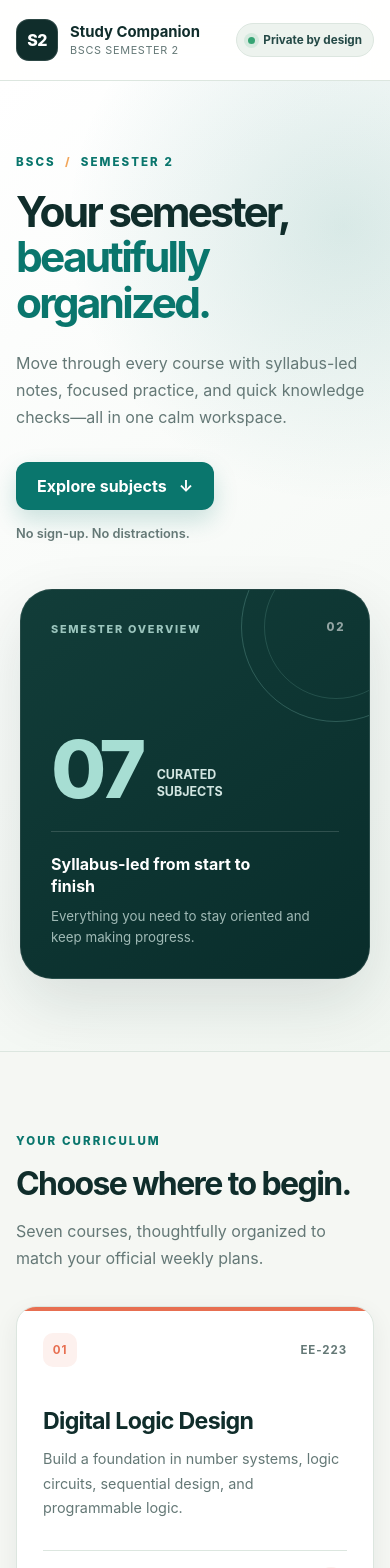
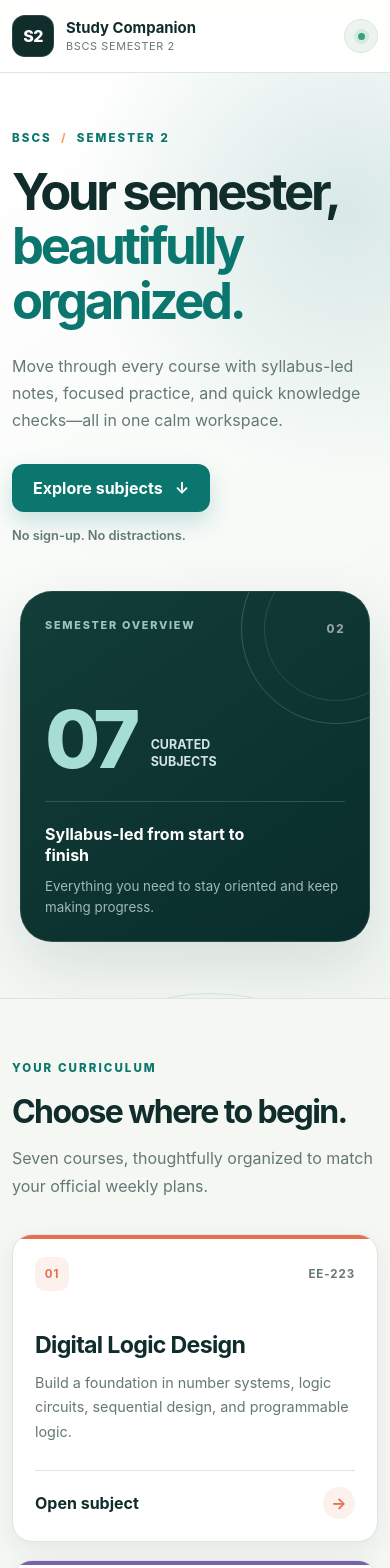
Before and after one commit to hasansaeed1202-stack/bscs-semester-2-ai-tutor, a React (Vite) app: page / in a window 390 px wide. Shown: the top 1568 px of the page. Built offline with nearby package versions, Linux system fonts and the light colour scheme.

Commit message:
Polish responsive accessibility integration
Co-Authored-By: Paperclip <noreply@paperclip.ing>

```diff
--- a/src/components/AppShell.jsx
+++ b/src/components/AppShell.jsx
@@ -11,7 +11,7 @@ export default function AppShell({ children }) {
               <small>BSCS Semester 2</small>
             </span>
           </a>
-          <span className="status-badge"><span aria-hidden="true" /> Private by design</span>
+          <span className="status-badge"><span aria-hidden="true" /><span className="status-label">Private by design</span></span>
         </div>
       </header>
       <main id="main-content">{children}</main>
--- a/src/components/TopicNavigation.jsx
+++ b/src/components/TopicNavigation.jsx
@@ -13,13 +13,18 @@ export default function TopicNavigation({ units, activeTopicId, onSelect }) {
   useEffect(() => {
     if (typeof window.matchMedia !== 'function') return
     const query = window.matchMedia('(min-width: 960px)')
-    const update = () => setIsDesktop(query.matches)
+    const update = () => {
+      setIsDesktop(query.matches)
+      if (query.matches) setOpen(false)
+    }
     query.addEventListener('change', update)
     return () => query.removeEventListener('change', update)
   }, [])
 
   useEffect(() => {
     if (!open) return
+    const previousOverflow = document.body.style.overflow
+    document.body.style.overflow = 'hidden'
     const drawer = drawerRef.current
     drawer?.querySelector('button')?.focus()
     function handleKeyDown(event) {
@@ -42,7 +47,10 @@ export default function TopicNavigation({ units, activeTopicId, onSelect }) {
       }
     }
     document.addEventListener('keydown', handleKeyDown)
-    return () => document.removeEventListener('keydown', handleKeyDown)
+    return () => {
+      document.removeEventListener('keydown', handleKeyDown)
+      document.body.style.overflow = previousOverflow
+    }
   }, [open])
 
   function closeDrawer({ restoreFocus = true } = {}) {
--- a/src/components/TutorChat.jsx
+++ b/src/components/TutorChat.jsx
@@ -111,7 +111,7 @@ export default function TutorChat({ subject, activeTopicId }) {
       </header>
       <p className="tutor-notice"><strong>Study responsibly.</strong> The tutor can make mistakes, so check important answers. Don’t share personal information. This conversation stays in this browser tab.</p>
       {messages.length > 0 && <a className="skip-latest" href={`#latest-${subject.slug}`}>Skip to latest response</a>}
-      <div className="transcript" aria-label={`${subject.title} tutor conversation`}>
+      <div className="transcript" role="log" aria-live="polite" aria-relevant="additions" aria-label={`${subject.title} tutor conversation`}>
         {!messages.length && <div className="tutor-empty"><span className="empty-chat-icon" aria-hidden="true">&#10022;</span><h3>What would you like to learn?</h3><p>Ask for a clear explanation, a worked example, a practice problem, or a quick quiz about this course.</p><ul aria-label="Example questions"><li>Explain a difficult concept</li><li>Walk through an example</li><li>Test my understanding</li></ul></div>}
         {messages.map((message, index) => <article className={`chat-message ${message.role}`} key={`${message.role}-${index}`}><span className="message-avatar" aria-hidden="true">{message.role === 'user' ? 'Y' : 'AI'}</span><div><strong>{message.role === 'user' ? 'You' : 'Tutor'}</strong><p>{message.content}</p></div></article>)}
         {state === 'sending' && <div className="tutor-pending" role="status"><span className="message-avatar" aria-hidden="true">AI</span><div><strong>Tutor</strong><span className="thinking-dots" aria-label="Tutor is thinking"><i /><i /><i /></span></div></div>}
@@ -121,7 +121,7 @@ export default function TutorChat({ subject, activeTopicId }) {
       <p className="visually-hidden" aria-live="polite">{state === 'idle' && messages.at(-1)?.role === 'assistant' ? 'Tutor response received.' : ''}</p>
       <form className="tutor-composer" onSubmit={send}>
         <div className="composer-label"><label htmlFor={`tutor-input-${subject.slug}`}>Your question</label><small>about {subject.title}</small></div>
-        <div className="composer-field"><textarea id={`tutor-input-${subject.slug}`} value={draft} onChange={(event) => setDraft(event.target.value)} maxLength="4000" rows="3" placeholder="Type your study question…" disabled={state === 'sending'} /><span className="character-count" aria-hidden="true">{draft.length}/4000</span></div>
+        <div className="composer-field"><textarea id={`tutor-input-${subject.slug}`} value={draft} onChange={(event) => setDraft(event.target.value)} maxLength="4000" rows="3" placeholder="Type your study question…" disabled={state === 'sending'} aria-describedby={`tutor-count-${subject.slug}`} /><span id={`tutor-count-${subject.slug}`} className="character-count">{draft.length} of 4000 characters</span></div>
         <div className="composer-actions"><p>AI can make mistakes. Check important answers.</p><div className="button-row"><button className="primary-action" type="submit" disabled={!draft.trim() || state === 'sending'}>{state === 'error' ? 'Try again' : 'Send'} <span aria-hidden="true">→</span></button>{state === 'sending' && <button className="secondary-action" type="button" onClick={stop}>Stop response</button>}</div></div>
       </form>
     </section>
--- a/src/pages/SubjectPage.jsx
+++ b/src/pages/SubjectPage.jsx
@@ -51,7 +51,7 @@ export default function SubjectPage({ subject, topicId }) {
         <section className="study-workspace" ref={lessonRef} aria-labelledby="active-topic-heading">
           <p className="eyebrow">Current topic</p>
           <h2 id="active-topic-heading">{activeTopic.title}</h2>
-          <div className="tabs" role="tablist" aria-label="Study resources">
+          <div className="tabs" role="tablist" aria-label="Study resources" aria-orientation="horizontal">
             {tabNames.map((name, index) => (
               <button key={name} id={`tab-${name}`} ref={(node) => { tabRefs.current[index] = node }} role="tab" aria-selected={tab === name} aria-controls={`panel-${name}`} tabIndex={tab === name ? 0 : -1} onClick={() => setTab(name)} onKeyDown={(event) => selectTab(event, index)}>{name}</button>
             ))}
--- a/src/styles/global.css
+++ b/src/styles/global.css
@@ -32,7 +32,7 @@
 
 * { box-sizing: border-box; }
 html { scroll-behavior: smooth; min-width: 320px; }
-body { margin: 0; min-width: 320px; min-height: 100vh; background: var(--paper); -webkit-font-smoothing: antialiased; }
+body { margin: 0; min-width: 320px; min-height: 100vh; overflow-wrap: anywhere; background: var(--paper); -webkit-font-smoothing: antialiased; }
 button, input, textarea { font: inherit; }
 button, a { min-height: 44px; -webkit-tap-highlight-color: transparent; }
 a { color: inherit; }
@@ -197,6 +197,29 @@ p { line-height: 1.7; }
 .composer-actions { display: flex; flex-wrap: wrap; align-items: center; justify-content: space-between; gap: 10px 20px; }.composer-actions > p { margin: 8px 0 0; color: var(--muted); font-size: .72rem; }.tutor-composer .button-row { margin-top: 10px; }
 .tutor button, .tutor a { min-height: 44px; }
 
+@media (max-width: 420px) {
+  .container { width: min(100% - 24px, 1180px); }
+  .header-inner { min-height: 72px; }
+  .status-badge { flex: 0 0 34px; justify-content: center; width: 34px; padding-inline: 0; }
+  .status-label { position: absolute; width: 1px; height: 1px; padding: 0; overflow: hidden; clip: rect(0,0,0,0); white-space: nowrap; border: 0; }
+  .hero { padding-block: 56px; }
+  .hero h1 { font-size: clamp(2.35rem, 13vw, 3.25rem); }
+  .hero-panel { min-height: 350px; padding: 24px; }
+  .subjects-section { padding-top: 60px; }
+  .subject-card { min-height: 290px; padding: 22px; }
+  .subject-hero { padding-block: 40px; }
+  .subject-hero .back-link { margin-bottom: 34px; }
+  .content-card-heading { gap: 12px; }
+  .content-card-icon { flex-basis: 38px; width: 38px; height: 38px; }
+  .quiz-choice { grid-template-columns: auto 32px minmax(0, 1fr); gap: 9px; padding-inline: 10px; }
+  .choice-result { grid-column: 2 / -1; }
+  .chat-message, .tutor-pending { width: 100%; }
+  .message-avatar { flex-basis: 28px; width: 28px; height: 28px; }
+  .composer-label { display: block; }
+  .composer-label small { display: block; margin-top: 2px; }
+  .composer-actions .button-row, .composer-actions .button-row > * { width: 100%; }
+}
+
 @keyframes panel-in { from { opacity: 0; transform: translateY(5px); } }
 @keyframes reveal-in { from { opacity: 0; transform: translateY(-4px); } }
 @keyframes thinking { 0%, 100% { opacity: .35; transform: translateY(0); } 50% { opacity: 1; transform: translateY(-3px); } }
```
Also changed, not shown: 2 other files (tests, documents, lock files or other folders).
